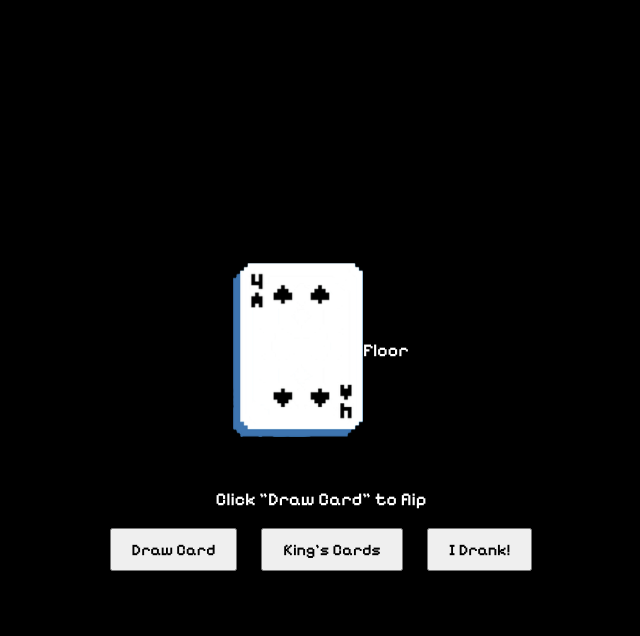
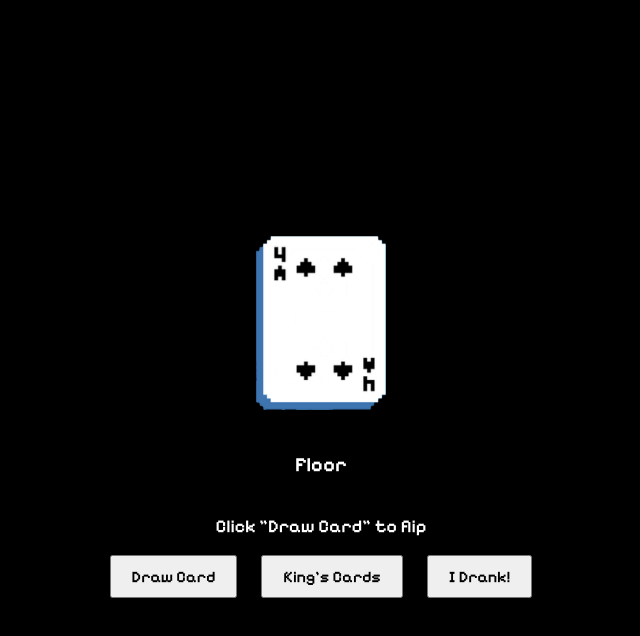
Before and after one commit to aceuh1/aceuh8.github.io, a plain HTML site: page game.html in a window 1280 px wide. Both pictures are taken after a click on the button "Draw Card". Shown: the whole page, without its empty margins (319-959 px from the left). Drawn offline with Linux system fonts and the light colour scheme.

Commit message:
Update game.html

```diff
--- a/game.html
+++ b/game.html
@@ -19,23 +19,25 @@
 <body>
   <div class="card-container1">
   <div class="card1" id="card1">
-      <div class="side front">   <img src="cardback.png" alt="Card Back" class="card-image"> <!-- Hardcoded back of the card image -->
-
+    <div class="side front">
+      <img src="cardback.png" alt="Card Back" class="card-image">
     </div>
-
-
-
     <div class="side back" id="cardBack">
-
+      <!-- The card image will be updated here -->
     </div>
   </div>
 </div>
-  <p>  Click "Draw Card" to flip</p>
+
+<!-- New element for displaying the card name below the card -->
+<p id="cardName"></p>
+
+<p>Click "Draw Card" to flip</p>
 <div class="buttons">
   <button onclick="drawCard()">Draw Card</button>
   <button onclick="toggleInstructions()">King's Cards</button>
-    <button onclick="losePoint()"> I Drank! </button>
+  <button onclick="losePoint()">I Drank!</button>
 </div>
+
 
   <div id="instructions">
 
@@ -125,22 +127,17 @@ function drawCard() {
   let img = cardBack.querySelector('img');
   if (!img) {
     img = document.createElement('img');
-    img.classList.add('card-image'); // Apply the same styling
+    img.classList.add('card-image'); // Apply styling
     cardBack.appendChild(img);
   }
   img.src = randomCard.image;
   img.alt = randomCard.name;
 
-  // Check if a text element exists inside the card back
-  let cardText = cardBack.querySelector('.card-text');
-  if (!cardText) {
-    cardText = document.createElement('p');
-    cardText.classList.add('card-text');
-    cardBack.appendChild(cardText);
-  }
-  cardText.textContent = randomCard.name; // Update the text with the drawn card's name
+  // Update external element for the card's name
+  const cardNameElement = document.getElementById('cardName');
+  cardNameElement.textContent = randomCard.name;
 
-  // Flip the card to reveal the new image and text
+  // Flip the card to reveal the new image
   const card = document.getElementById('card1');
   card.classList.add('flipped');
 
@@ -149,6 +146,7 @@ function drawCard() {
     card.classList.remove('flipped');
   }, 3000); // Flip back after 3 seconds
 }
+
 
     // Toggle instructions panel on/off
     function toggleInstructions() {
```
Lines whose indentation alone changed are shown as unchanged.
